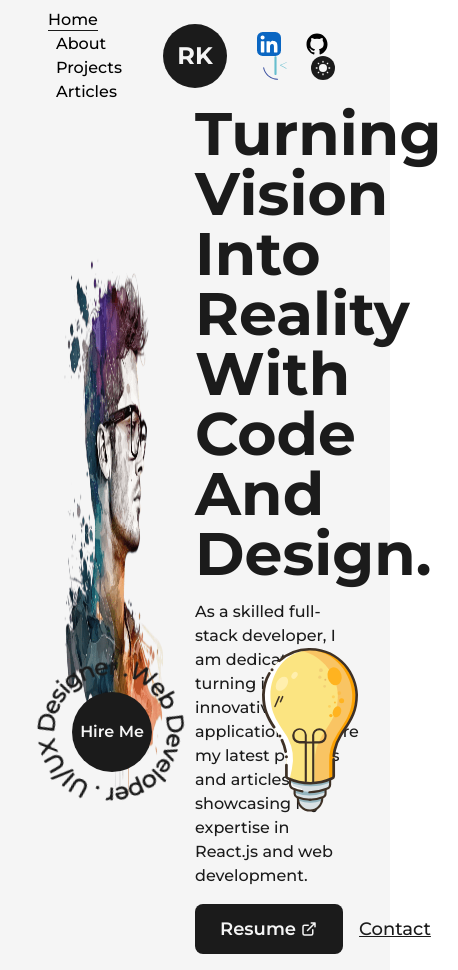
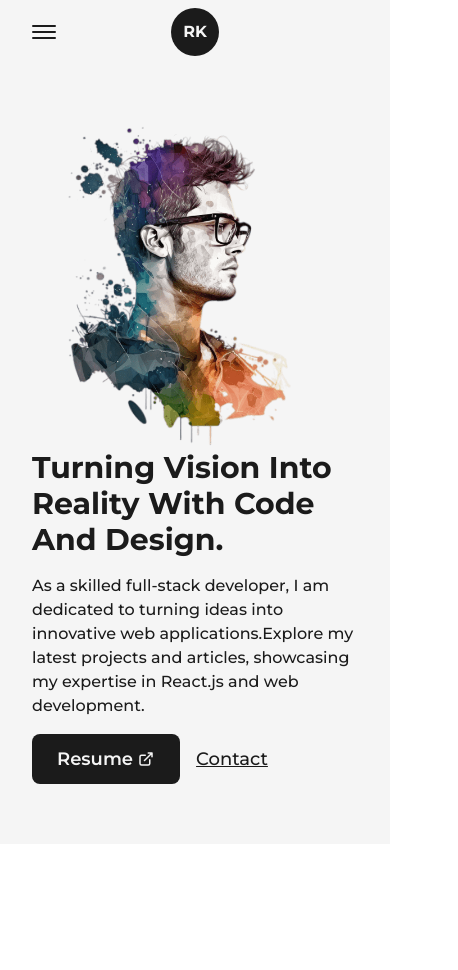
Before and after one commit to sridhram/portfolio-website, a Next.js app: page / in a window 390 px wide. Shown: the whole page, 458 px wide, since content can reach past the window. After the commit the page ends 844 px from the top, so only its background shows below. Built offline with nearby package versions, Linux system fonts and the light colour scheme.

Commit message:
responsiveness added to home and about

```diff
--- a/src/components/HireMe.js
+++ b/src/components/HireMe.js
@@ -4,7 +4,7 @@ import { HireMeIcon } from './Icons';
 
 const HireMe = () => {
   return (
-    <div className="fixed left-4 bottom-4 flex items-center justify-center overflow-hidden">
+    <div className="fixed left-4 bottom-4 flex items-center justify-center overflow-hidden md:hidden">
       <HireMeIcon className="fill-dark w-48 animate-spin-slow dark:fill-light" />
       <div className="flex items-center justify-center bg-dark text-light rounded-full absolute w-20 h-20 border border-solid border-transparent hover:bg-light hover:text-dark hover:border-dark font-semibold dark:bg-light dark:text-dark dark:hover:bg-dark dark:hover:text-light dark:hover:border-light">
         <Link href="mailto:srdhrramkumar@gmail.com">Hire Me</Link>
--- a/src/components/Icons.js
+++ b/src/components/Icons.js
@@ -5,7 +5,7 @@ export const GithubIcon = (className, ...rest) => (
     width="1em"
     height="1em"
     viewBox="0 0 512 512"
-    className={`w-full h-auto ${className} dark:fill-light`}
+    className={`w-full h-auto ${className} dark:fill-light md:dark:fill-dark md:fill-light`}
     {...rest}
   >
     <path fill="rgba(255, 255, 255, 0)" d="M0 0h512v512H0z" />
--- a/src/components/Logo.js
+++ b/src/components/Logo.js
@@ -8,7 +8,7 @@ const Logo = () => {
     <section className="flex items-center justify-center">
       <MotionLink
         href="/"
-        className="w-16 h-16 rounded-full font-bold text-2xl bg-dark flex items-center justify-center text-light border border-solid border-transparent dark:border-white"
+        className="w-16 h-16 rounded-full font-bold text-2xl bg-dark flex items-center justify-center text-light border border-solid border-transparent dark:border-white sm:w-12 sm:h-12 sm:text-base"
         whileHover={{
           backgroundColor: [
             '#121212',
--- a/src/components/Navbar.js
+++ b/src/components/Navbar.js
@@ -1,4 +1,4 @@
-import React from 'react';
+import React, { useState, useEffect } from 'react';
 import Link from 'next/link';
 import Logo from './Logo';
 import { useRouter } from 'next/router';
@@ -12,13 +12,22 @@ import {
 import { motion } from 'framer-motion';
 import useThemeSwitcher from '@/hooks/useThemeSwitcher';
 
-const CustomLink = ({ href, className, linkTxt }) => {
+const CustomLink = ({ href, className, linkTxt, closeMenu }) => {
   const router = useRouter();
+  if (closeMenu) {
+    useEffect(() => {
+      router.events.on('routeChangeStart', closeMenu);
+      return () => router.events.off('routeChangeStart', closeMenu);
+    }, [router.events]);
+  }
   return (
-    <Link href={href} className={`${className} relative group dark:text-light`}>
+    <Link
+      href={href}
+      className={`${className} relative group dark:text-light md:dark:text-dark md:text-light`}
+    >
       {linkTxt}
       <span
-        className={`h-[1px] inline-block bg-dark absolute left-0 -bottom-0.5 group-hover:w-full transition-[width] ease duration-300 dark:bg-light ${
+        className={`h-[1px] inline-block bg-dark absolute left-0 -bottom-0.5 group-hover:w-full transition-[width] ease duration-300 dark:bg-light md:dark:bg-dark md:bg-light ${
           router.asPath === href ? 'w-full' : 'w-0'
         }`}
       ></span>
@@ -28,17 +37,37 @@ const CustomLink = ({ href, className, linkTxt }) => {
 
 const Navbar = () => {
   const [theme, switchTheme] = useThemeSwitcher();
-
+  const [isMenuOpen, setMenuOpen] = useState(false);
   return (
-    <header className="w-full font-medium grid grid-flow-col auto-cols-[calc(100%/3)] place-items-center">
-      <nav className="ms-0 me-auto">
+    <header className="w-full font-medium grid grid-flow-col auto-cols-[calc(100%/3)] place-items-center max-w-[1450px] mx-auto px-28 pt-2 pb-4 dark:bg-dark md:px-16 sm:px-8">
+      <button
+        className="hidden md:block justify-self-start"
+        onClick={() => setMenuOpen(!isMenuOpen)}
+      >
+        <span
+          className={`bg-dark dark:bg-light transition-rotate duration-300 ease-out h-0.5 w-6 rounded-sm block ${
+            isMenuOpen ? 'rotate-45' : '-translate-y-0.5'
+          }`}
+        ></span>
+        <span
+          className={`bg-dark dark:bg-light transition-rotate duration-300 ease-out h-0.5 w-6 my-[.1rem] rounded-sm block ${
+            isMenuOpen ? 'opacity-0' : 'opacity-100'
+          }`}
+        ></span>
+        <span
+          className={`bg-dark dark:bg-light transition-rotate duration-300 ease-out h-0.5 w-6 rounded-sm block ${
+            isMenuOpen ? '-rotate-45 -translate-y-1' : 'translate-y-0.5'
+          }`}
+        ></span>
+      </button>
+      <nav className="ms-0 me-auto md:hidden">
         <CustomLink href="/" linkTxt="Home" className="mr-2" />
         <CustomLink href="/about" linkTxt="About" className="mx-2" />
         <CustomLink href="/projects" linkTxt="Projects" className="mx-2" />
-        <CustomLink href="/articles" linkTxt="Articles" className="mx-2" />
+        {/* <CustomLink href="/articles" linkTxt="Articles" className="mx-2" /> */}
       </nav>
       <Logo />
-      <nav className="flex items-center justify-center flex-wrap ms-auto">
+      <nav className="flex items-center justify-center flex-wrap ms-auto md:hidden">
         <motion.a
           href="https://www.linkedin.com/in/ramkumar-s-bb3455171/"
           target={'_blank'}
@@ -83,6 +112,85 @@ const Navbar = () => {
           )}
         </motion.button>
       </nav>
+
+      <section
+        className={`${
+          isMenuOpen ? 'fixed' : 'hidden'
+        } min-w-[70vw] top-1/2 left-1/2 -translate-x-1/2 -translate-y-1/2 z-30 bg-dark/90 dark:bg-light/75 rounded-lg backdrop-blur-md py-32`}
+      >
+        <nav className="flex flex-col gap-4 items-center mb-8">
+          <CustomLink
+            href="/"
+            linkTxt="Home"
+            className="w-fit"
+            closeMenu={() => {
+              setMenuOpen(false);
+            }}
+          />
+          <CustomLink
+            href="/about"
+            linkTxt="About"
+            className="w-fit"
+            closeMenu={() => {
+              setMenuOpen(false);
+            }}
+          />
+          <CustomLink
+            href="/projects"
+            linkTxt="Projects"
+            className="w-fit"
+            closeMenu={() => {
+              setMenuOpen(false);
+            }}
+          />
+          {/* <CustomLink href="/articles" linkTxt="Articles" className="mx-2" /> */}
+        </nav>
+        <nav className="flex items-center justify-center flex-wrap">
+          <motion.a
+            href="https://www.linkedin.com/in/ramkumar-s-bb3455171/"
+            target={'_blank'}
+            whileHover={{ y: -2 }}
+            whileTap={{ scale: 0.9 }}
+            className="w-6 mx-3"
+          >
+            <LinkedinIcon />
+          </motion.a>
+          <motion.a
+            href="https://github.com/sridhram/"
+            target={'_blank'}
+            whileHover={{ y: -2 }}
+            whileTap={{ scale: 0.9 }}
+            className="w-6 mx-3"
+          >
+            <GithubIcon />
+          </motion.a>
+          <motion.a
+            href="https://www.frontendmentor.io/profile/sridhram"
+            target={'_blank'}
+            whileHover={{ y: -2 }}
+            whileTap={{ scale: 0.9 }}
+            className="w-6 mx-3"
+          >
+            <FrontendMentorIcon />
+          </motion.a>
+          <motion.button
+            whileHover={{ y: -2 }}
+            whileTap={{ scale: 0.9 }}
+            className={`w-6 ml-3 rounded-full p-1 ${
+              theme === 'light' ? 'bg-dark text-light' : 'bg-light text-dark'
+            }`}
+            onClick={() => {
+              switchTheme(theme === 'light' ? 'dark' : 'light');
+            }}
+          >
+            {theme === 'light' ? (
+              <SunIcon className={'fill-dark'} />
+            ) : (
+              <MoonIcon className={'fill-dark'} />
+            )}
+          </motion.button>
+        </nav>
+      </section>
     </header>
   );
 };
--- a/src/pages/_app.js
+++ b/src/pages/_app.js
@@ -17,7 +17,7 @@ export default function App({ Component, pageProps }) {
         <link rel="icon" href="/favicon.ico" />
       </Head>
       <main
-        className={`${montserrat.variable} flex flex-col font-mont bg-light w-full min-h-screen px-12 pt-2 pb-4 dark:bg-dark`}
+        className={`${montserrat.variable} flex flex-col font-mont bg-light w-full min-h-screen`}
       >
         <Navbar />
         <Component {...pageProps} />
--- a/src/pages/articles.js
+++ b/src/pages/articles.js
@@ -3,7 +3,7 @@ import Project from '@/components/Project';
 import Head from 'next/head';
 import react, { useRef } from 'react';
 import Layout from './Layout';
-import projectImage from '../../public/images/projects/gpt3-image.png';
+import projectImage from '../../public/images/projects/devdreaming.jpg';
 import Link from 'next/link';
 import Image from 'next/image';
 import { motion, useMotionValue } from 'framer-motion';
@@ -51,7 +51,7 @@ const MovingImage = ({ title, articleLink }) => {
 
 const Article = ({ title, date, articleLink }) => {
   return (
-    <section className="flex p-4 justify-between border border-solid border-dark rounded-lg shadow-[3px_2px] gap-4 dark:border-light dark:shadow-light">
+    <section className="flex p-4 justify-between border border-solid border-dark rounded-lg shadow-[3px_2px] gap-4 dark:border-light dark:shadow-light max-w-[1450px] mx-auto">
       <MovingImage title={title} articleLink={articleLink} />
       <p className="text-primary font-semibold pl-4 dark:text-primaryDark">
         {date}
--- a/src/pages/index.js
+++ b/src/pages/index.js
@@ -9,20 +9,19 @@ import AnimatedText from '@/components/AnimatedText';
 export default function Home() {
   return (
     <>
-      <article className="flex items-center text-dark w-full grow">
-        <Layout className="flex items-center justify-between w-full h-full inline-block z-0">
-          <figure className="w-1/2">
+      <article className="flex items-center text-dark w-full grow max-w-[1450px] mx-auto px-28 pt-2 pb-4 dark:bg-dark md:px-16 sm:px-8 lg:px-4">
+        <Layout className="flex items-center justify-between w-full h-full inline-block z-0 md:flex-col">
+          <figure className="w-1/2 md:w-auto">
             <Image
               priority
-              sizes="(max-width: 768px) 100vw, (max-width:1200px) 50vw, 50vw"
               src={profilepic}
-              className="w-full h-auto min-h-[550px]"
+              className="w-full h-auto min-h-[600px] md:min-h-[auto]"
             />
           </figure>
-          <div className="w-1/2">
+          <div className="w-1/2 md:w-auto">
             <AnimatedText
               text="Turning Vision Into Reality With Code And Design."
-              className="text-6xl"
+              className="text-6xl md:text-4xl sm:text-3xl"
             />
             <p className="mt-4 font-medium text-base dark:text-light">
               As a skilled full-stack developer, I am dedicated to turning ideas
@@ -49,7 +48,7 @@ export default function Home() {
           </div>
         </Layout>
         <HireMe />
-        <div className="absolute bottom-8 right-8 w-24 inline-block">
+        <div className="absolute bottom-8 right-8 w-24 inline-block md:hidden">
           <BulbIcon />
         </div>
       </article>
--- a/src/pages/projects.js
+++ b/src/pages/projects.js
@@ -3,7 +3,7 @@ import Project from '@/components/Project';
 import Head from 'next/head';
 import React from 'react';
 import Layout from './Layout';
-import projectImage from '../../public/images/projects/gpt3-image.png';
+import projectImage from '../../public/images/projects/devdreaming.jpg';
 
 const Projects = () => {
   return (
@@ -12,7 +12,7 @@ const Projects = () => {
         <title>Projects | RK</title>
         <meta name="description" content="Projects page of RK portfolio" />
       </Head>
-      <article className="text-dark w-full mt-12">
+      <article className="text-dark w-full mt-12 max-w-[1450px] mx-auto px-28 pt-2 pb-4 dark:bg-dark md:px-16 sm:px-8">
         <Layout className="flex flex-col items-center justify-between w-full h-full inline-block z-0">
           <AnimatedText
             text="imagination trumps knowledge"
--- a/tailwind.config.js
+++ b/tailwind.config.js
@@ -26,6 +26,11 @@ module.exports = {
           'repeating-radial-gradient(rgba(255,255,255,0.5) 2px,#1b1b1b 8px,#1b1b1b 100px)',
       },
     },
+    screens: {
+      lg: { max: '1050px' },
+      md: { max: '850px' },
+      sm: { max: '450px' },
+    },
   },
   plugins: [],
 };
```
Also changed, not shown: src/pages/about.js (+15 -16 lines).
